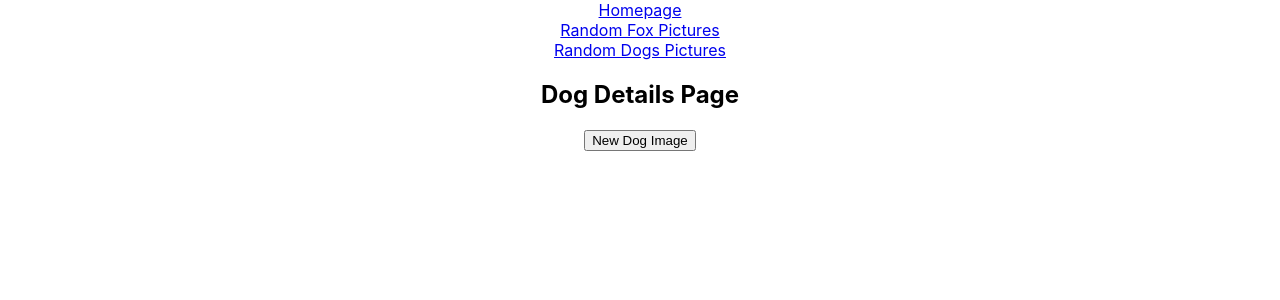
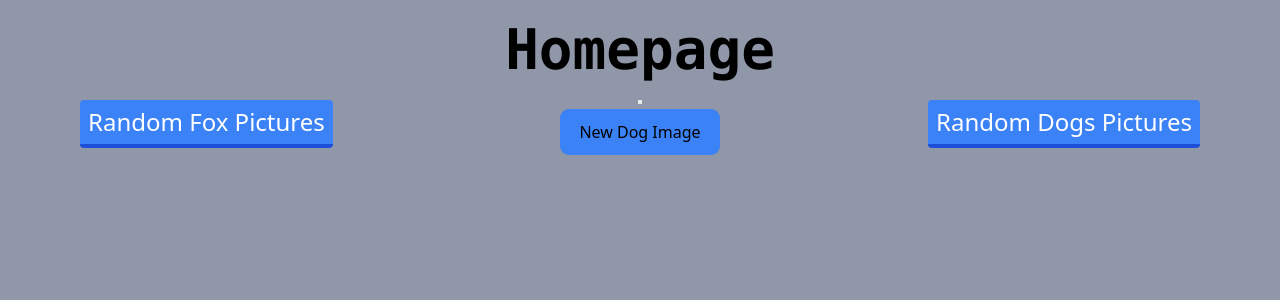
Before and after one commit to harkirats043/Project3, a React (Create React App) app: page /DogsDetails in a window 1280 px wide. Shown: the top 300 px of the page. Built offline with nearby package versions, Linux system fonts and the light colour scheme; no server answers.

Commit message:
Update tailwind

```diff
--- a/src/App.css
+++ b/src/App.css
@@ -1,39 +1,3 @@
-.App {
-  text-align: center;
-  /* background-color: #282c34; */
+* {
+   background-color: #9097a8;
 }
-
-.App-logo {
-  height: 40vmin;
-  pointer-events: none;
-}
-
-@media (prefers-reduced-motion: no-preference) {
-  .App-logo {
-    animation: App-logo-spin infinite 20s linear;
-  }
-}
-
-.App-header {
-
-  min-height: 100vh;
-  display: flex;
-  flex-direction: column;
-  align-items: center;
-  justify-content: center;
-  font-size: calc(10px + 2vmin);
-  color: white;
-}
-
-.App-link {
-  color: #61dafb;
-}
-
-@keyframes App-logo-spin {
-  from {
-    transform: rotate(0deg);
-  }
-  to {
-    transform: rotate(360deg);
-  }
-}
--- a/src/App.js
+++ b/src/App.js
@@ -12,7 +12,7 @@ console.log(FoxPictures)
 
 function App() {
   return (
-    <div className="App">
+    <div className="App" >
       <Homepage />
       <Routes>
         <Route path="/FoxPictures" element={<FoxPictures/>} />
--- a/src/components/HomePage.jsx
+++ b/src/components/HomePage.jsx
@@ -3,15 +3,15 @@ import { Link } from "react-router-dom";
 
 export default function Homepage() {
     return (
-        <div>
+        <div className="text-center">
             <Link to="/">
-                <div>Homepage</div>
+                <div className="w-full h-15 my-2 font-mono font-extrabold text-[56px] ">Homepage</div>
             </Link>
             <Link to="/FoxPictures">
-                <div>Random Fox Pictures</div>
+                <div className="absolute top-25 left-20 text-[24px] bg-blue-500 hover:bg-blue-400 text-white py-1 px-2 border-b-4 border-blue-700 hover:border-blue-500 rounded">Random Fox Pictures</div>
             </Link>
             <Link to="/DogsDetails">
-                <div>Random Dogs Pictures</div>
+                <div className="absolute top-30 right-20 text-[24px]  bg-blue-500 hover:bg-blue-400 text-white py-1 px-2 border-b-4 border-blue-700 hover:border-blue-500 rounded">Random Dogs Pictures</div>
             </Link>
         </div>
     )
--- a/src/index.css
+++ b/src/index.css
@@ -1,13 +1,3 @@
-body {
-  margin: 0;
-  font-family: -apple-system, BlinkMacSystemFont, 'Segoe UI', 'Roboto', 'Oxygen',
-    'Ubuntu', 'Cantarell', 'Fira Sans', 'Droid Sans', 'Helvetica Neue',
-    sans-serif;
-  -webkit-font-smoothing: antialiased;
-  -moz-osx-font-smoothing: grayscale;
-}
-
-code {
-  font-family: source-code-pro, Menlo, Monaco, Consolas, 'Courier New',
-    monospace;
-}
+@tailwind base;
+@tailwind components;
+@tailwind utilities;
--- a/src/index.js
+++ b/src/index.js
@@ -3,7 +3,6 @@ import ReactDOM from 'react-dom/client';
 import './index.css';
 import App from './App';
 import {BrowserRouter as Router } from "react-router-dom"
-import reportWebVitals from './reportWebVitals';
 
 const root = ReactDOM.createRoot(document.getElementById('root'));
 root.render(
--- a/src/pages/DogsDetails.jsx
+++ b/src/pages/DogsDetails.jsx
@@ -22,13 +22,14 @@ export default function DogsDetails() {
 
   return (
     <div>
-      <h2>Dog Details Page</h2>
-      {dogImage && (
-        <div>
-          <img src={dogImage} alt="Random Dog" />
+      <div className="flex justify-center">
+       <div className="max-w-lg border-solid border-2 border-indigo-60">
+      {dogImage &&  <img src={dogImage} alt="Random Dog" />}
         </div>
-      )}
-      <button onClick={fetchNewDogImage}>New Dog Image</button>
+        </div>
+      <div className='flex justify-center'>
+      <button onClick={fetchNewDogImage} className="my-2 rounded-md bg-blue-500 px-4 py-2 hover:bg-blue-700 active:bg-blue-900 text-md ring ring-blue-300 md:ring-blue-500">New Dog Image</button>
+    </div>
     </div>
   );
 }
--- a/src/pages/FoxPictures.jsx
+++ b/src/pages/FoxPictures.jsx
@@ -24,10 +24,13 @@ export default function FoxPictures() {
 
   return (
     <div>
-      <h2>Fox Pictures</h2>
-      <div>
-        {foxImage && <img src={foxImage} alt="Random Fox" />}
-        <button onClick={fetchNewFoxImage}>New Fox Image</button>
+      <div className="flex justify-center">
+      <div className="max-w-lg border-solid border-2 border-indigo-60">
+          {foxImage && <img src={foxImage} alt="Random Fox" />}
+        </div>
+      </div>
+      <div className='flex justify-center'>
+        <button onClick={fetchNewFoxImage} className='my-2 rounded-md bg-blue-500 px-4 py-2 hover:bg-blue-700 active:bg-blue-900 text-md ring ring-blue-300 md:ring-blue-500'>New Fox Image</button>
       </div>
     </div>
   );
--- /dev/null
+++ b/tailwind.config.js
@@ -0,0 +1,8 @@
+/** @type {import('tailwindcss').Config} */
+module.exports = {
+  content: ["./src/**/*.{js,jsx,ts,tsx}"],
+  theme: {
+    extend: {},
+  },
+  plugins: [],
+}
```
